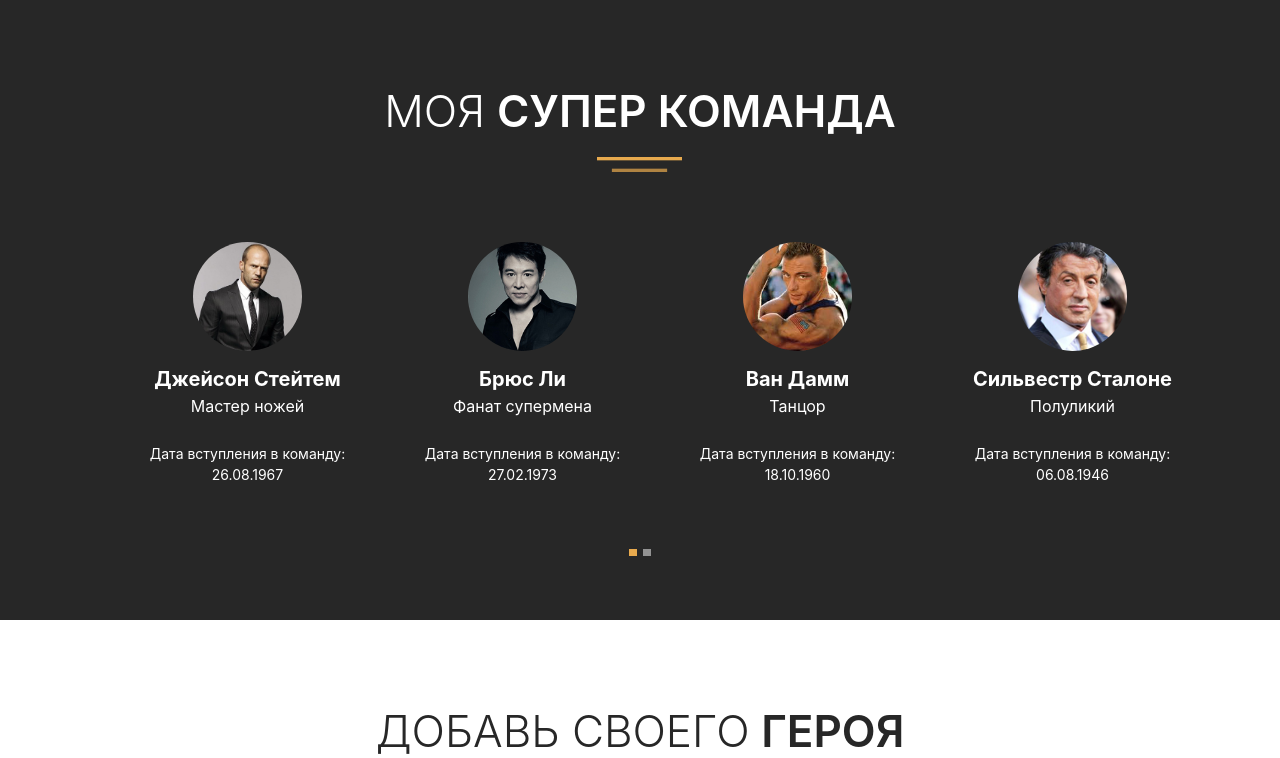
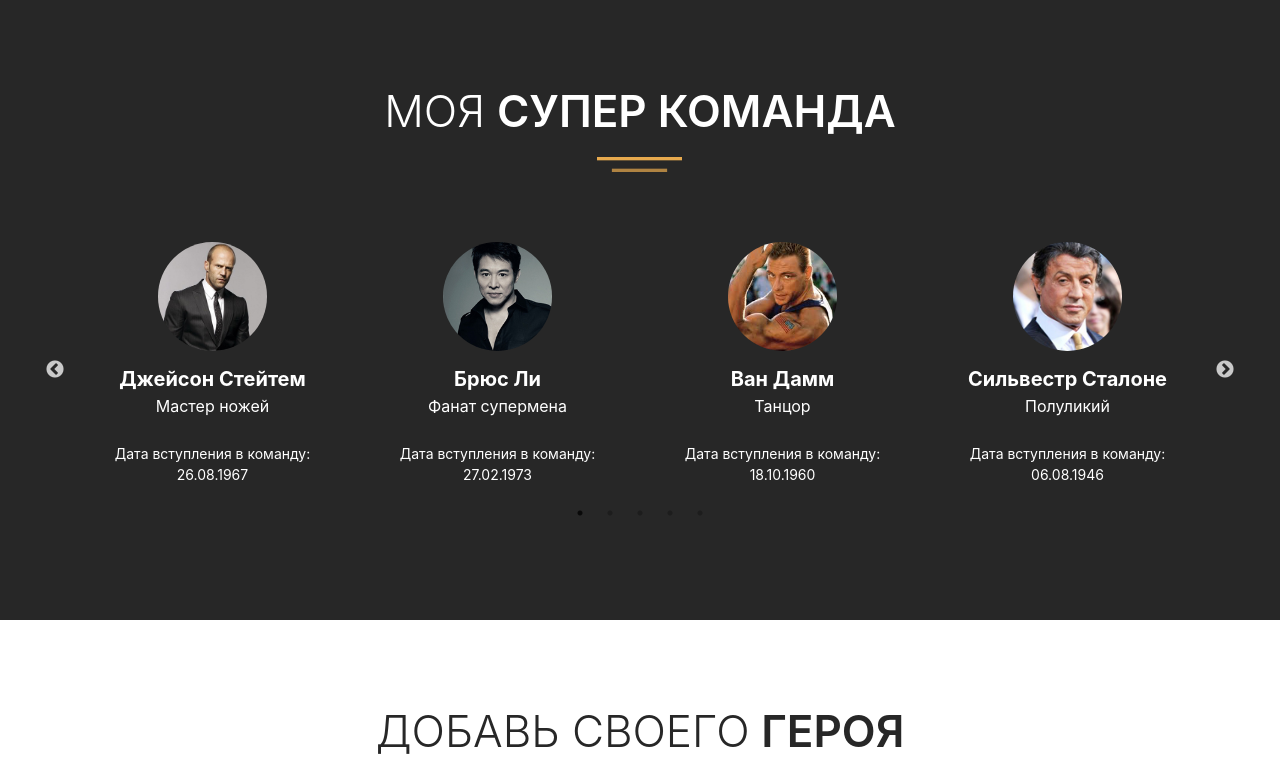
Before and after one commit to iposokhin/junk-drawer, a PHP site: page / in a window 1280 px wide. Shown: the top 758 px of the page. Run offline with PHP 8.4, Linux system fonts and the light colour scheme; some libraries are stand-ins or nearby versions.

Commit message:
Responsive layout done

```diff
--- a/Guano/src/css/style.css
+++ b/Guano/src/css/style.css
@@ -52,7 +52,8 @@ label {
   font-size: .7em; }
 
 .hero-gallery {
-  height: 48.4vw; }
+  height: 48.4vw;
+  min-height: 420px; }
 
 .header {
   margin-top: 6.67vw;
@@ -64,12 +65,16 @@ label {
   background-repeat: no-repeat;
   width: 6.67vw;
   height: 1.2vw;
+  min-width: 60px;
+  min-height: 15px;
   display: block;
   margin: 1.47vw auto; }
 
 .heroes {
   list-style-type: none;
-  height: 20vw; }
+  height: 20vw;
+  min-height: 210px;
+  padding: 0; }
 
 .hero__miniature {
   object-fit: cover;
@@ -85,16 +90,6 @@ label {
 
 .nickname {
   font-size: .8em; }
-
-.carousel-indicators {
-  top: auto;
-  bottom: -5.3vw; }
-  .carousel-indicators .indicator {
-    width: .6vw;
-    height: .6vw;
-    background-color: #fff; }
-  .carousel-indicators .active {
-    background-color: #e8aa4e; }
 
 .heroes-form > .row {
   margin-top: 2vw; }
--- a/Guano/src/index.html
+++ b/Guano/src/index.html
@@ -5,8 +5,10 @@
   <title>Guano</title>
   <meta http-equiv="x-ua-compatible" content="ie=edge"/>
   <meta name="viewport" content="width=device-width, initial-scale=1.0"/>
+  <link rel="stylesheet" href="css/font-awesome.css">
+  <link rel="stylesheet" href="css/slick.css">
+  <link rel="stylesheet" href="css/slick-theme.css">
   <link rel="stylesheet" href="css/bootstrap.css">
-  <link rel="stylesheet" href="css/font-awesome.css">
   <link rel="stylesheet" href="css/style.css">
 </head>
 <body>
@@ -20,15 +22,7 @@
           </h1>
         </div>
       </div>
-      <div class="row">
-        <div class="col">
-          <div id="heros-carousel" class="carousel slide" data-ride="carousel">
-            <ol class="carousel-indicators">
-              <li data-target="#heros-carousel" data-slide-to="0" class="indicator active"></li>
-              <li data-target="#heros-carousel" data-slide-to="1" class="indicator"></li>
-            </ol>
-            <div class="carousel-inner">
-              <div class="carousel-item active">
+
           <ul class="row heroes">
             <li class="col hero">
               <img class="hero__miniature img-fluid rounded-circle mx-auto d-block" src="assets/jason.jpg" alt="Jason">
@@ -90,10 +84,6 @@
                 </span>
               </div>
             </li>
-                </ul>
-              </div>
-              <div class="carousel-item">
-                <ul class="row heroes">
             <li class="col hero">
               <img class="hero__miniature img-fluid rounded-circle mx-auto d-block" src="assets/jason.jpg" alt="Jason">
               <div class="hero__name d-flex flex-column text-center">
@@ -208,21 +149,21 @@
   </div>
   <div class="container-fluid hero-info bgc-dark text-gray text-normal">
     <div class="container h-100">
-      <div class="row h-100">
-        <div class="col my-auto">
+      <div class="info-block row h-100">
+        <div class="col my-auto copyright">
           ALL RIGHTS RESERVED. COPYRIGHT © <a href="#" class="text-bolder heroes-company">CKDIGITAL</a>
         </div>
-        <div class="col my-auto d-flex justify-content-end">
-          <a href="#" class="social-icon text-center align-middle">
+        <div class="col my-auto d-flex justify-content-end social-icons">
+          <a href="#" class="social-icon d-flex justify-content-center align-items-center">
             <i class="fa fa-facebook" aria-hidden="true"></i>
           </a>
-          <a href="#" class="social-icon text-center align-middle">
+          <a href="#" class="social-icon d-flex justify-content-center align-items-center">
             <i class="fa fa-twitter" aria-hidden="true"></i>
           </a>
-          <a href="#" class="social-icon text-center align-middle">
+          <a href="#" class="social-icon d-flex justify-content-center align-items-center">
             <i class="fa fa-google-plus" aria-hidden="true"></i>
           </a>
-          <a href="#" class="social-icon text-center align-middle">
+          <a href="#" class="social-icon d-flex justify-content-center align-items-center">
             <i class="fa fa-linkedin" aria-hidden="true"></i>
           </a>
         </div>
--- /dev/null
+++ b/Guano/src/scss/config/slick.scss
@@ -0,0 +1,100 @@
+/* Slider */
+
+.slick-slider {
+    position: relative;
+    display: block;
+    box-sizing: border-box;
+    -webkit-touch-callout: none;
+    -webkit-user-select: none;
+    -khtml-user-select: none;
+    -moz-user-select: none;
+    -ms-user-select: none;
+    user-select: none;
+    -ms-touch-action: pan-y;
+    touch-action: pan-y;
+    -webkit-tap-highlight-color: transparent;
+}
+.slick-list {
+    position: relative;
+    overflow: hidden;
+    display: block;
+    margin: 0;
+    padding: 0;
+
+    &:focus {
+        outline: none;
+    }
+
+    &.dragging {
+        cursor: pointer;
+        cursor: hand;
+    }
+}
+.slick-slider .slick-track,
+.slick-slider .slick-list {
+    -webkit-transform: translate3d(0, 0, 0);
+    -moz-transform: translate3d(0, 0, 0);
+    -ms-transform: translate3d(0, 0, 0);
+    -o-transform: translate3d(0, 0, 0);
+    transform: translate3d(0, 0, 0);
+}
+
+.slick-track {
+    position: relative;
+    left: 0;
+    top: 0;
+    display: block;
+    margin-left: auto;
+    margin-right: auto;
+
+    &:before,
+    &:after {
+        content: "";
+        display: table;
+    }
+
+    &:after {
+        clear: both;
+    }
+
+    .slick-loading & {
+        visibility: hidden;
+    }
+}
+.slick-slide {
+    float: left;
+    height: 100%;
+    min-height: 1px;
+    [dir="rtl"] & {
+        float: right;
+    }
+    img {
+        display: block;
+    }
+    &.slick-loading img {
+        display: none;
+    }
+
+    display: none;
+
+    &.dragging img {
+        pointer-events: none;
+    }
+
+    .slick-initialized & {
+        display: block;
+    }
+
+    .slick-loading & {
+        visibility: hidden;
+    }
+
+    .slick-vertical & {
+        display: block;
+        height: auto;
+        border: 1px solid transparent;
+    }
+}
+.slick-arrow.slick-hidden {
+    display: none;
+}
--- a/Guano/src/scss/style.scss
+++ b/Guano/src/scss/style.scss
@@ -58,8 +58,9 @@ label {
 	font-size: .7em;
 }
 
-.hero-gallery/* , .hero-workshop */ {
+.hero-gallery {
 	height: 48.4vw;
+	min-height: 420px;
 }
 
 .header {
@@ -81,6 +84,8 @@ label {
 .heroes {
 	list-style-type: none;
 	height: 20vw;
+	min-height: 210px;
+	padding: 0;
 }
 
 .hero__miniature {
@@ -100,21 +105,6 @@ label {
 
 .nickname {
 	font-size: .8em;
-}
-
-.carousel-indicators {
-	top: auto;
-    bottom: -5.3vw;
-
-	.indicator {
-    	width: .6vw;
-    	height: .6vw;
-    	background-color: map-get($colors, white);
-	}
-
-    .active {
-    	background-color: map-get($colors, orange);
-    }
 }
 
 .heroes-form > .row {
```
Also changed, not shown: other parts of Guano/src/css/style.css (+55 -6 lines), other parts of Guano/src/index.html (+3 -50 lines), other parts of Guano/src/scss/style.scss (+90 -6 lines), Guano/gulpfile.js (+4 -3 lines), Guano/src/js/script.js (added, +30 -0 lines), Guano/src/scss/config/bootstrap.scss (added, +42 -0 lines), Guano/src/scss/config/font-awesome.scss (added, +18 -0 lines), Guano/src/scss/config/slick-theme.scss (added, +204 -0 lines). Lines whose indentation alone changed are shown as unchanged.
